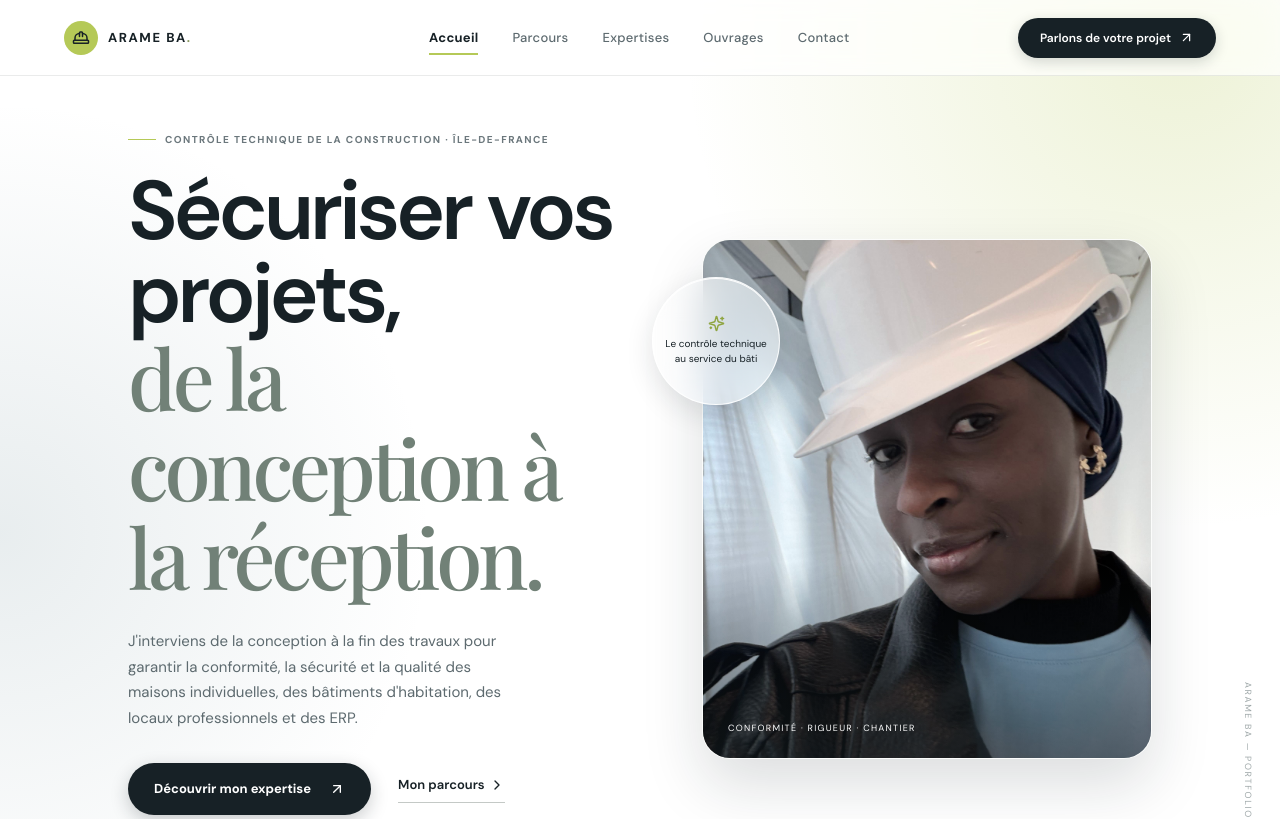
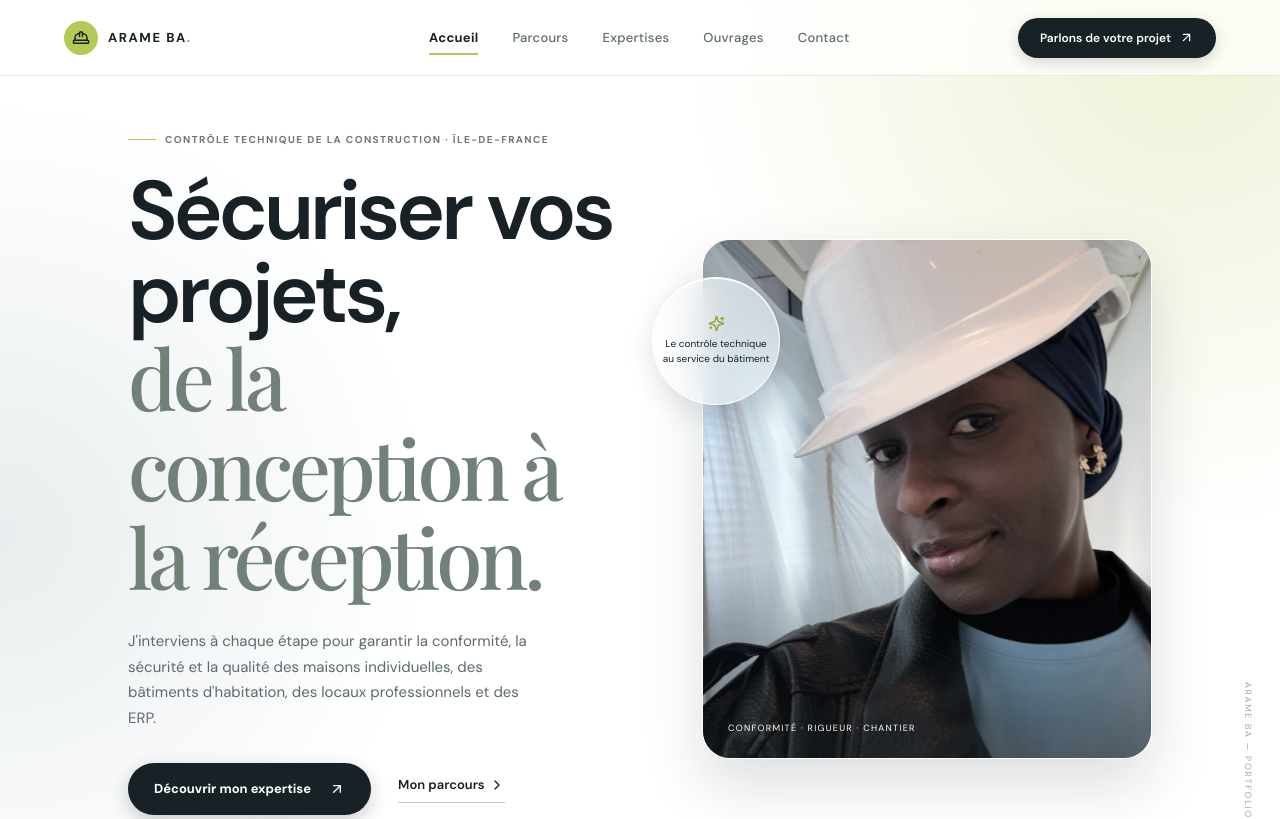
Before and after one commit to Faith-time/arame-ba-portfolio, a React (Vite) app: page / in a window 1280 px wide. Shown: the top 819 px of the page. Built offline with nearby package versions, Linux system fonts and the light colour scheme; a web font is replaced by a local one.

Commit message:
FINAL REFONT 8

```diff
--- a/src/App.tsx
+++ b/src/App.tsx
@@ -18,7 +18,6 @@ import {
   Menu,
   MoveUpRight,
   Phone,
-  Plus,
   Ruler,
   Send,
   Sparkles,
@@ -68,8 +67,8 @@ const currentPhases = [
   {
     title: 'Réalisation',
     items: [
-      'Examen des documents d\u2019exécution (plans de fondations, de structure, de cloisonnement, de revêtements, etc.) sur fiches d\u2019examen de documents (FED), avec un avis favorable, défavorable, suspendu, hors mission ou sans objet selon le dossier.',
-      'Visites de suivi des travaux sur chantier, puis rédaction d\u2019une fiche de visite (FVC) formulant un avis favorable, suspendu ou défavorable selon les constats effectués',
+      'Examen des différents dossiers techniques liés aux fondations, à la structure, au cloisonnement, aux revêtements, à la ventilation et à la plomberie, sur fiches d\u2019examen de documents (FED), avec un avis favorable, défavorable, suspendu, hors mission ou sans objet selon le dossier.',
+      'Visites de suivi des travaux sur chantier, puis rédaction d\u2019une fiche de visite (FVC) formulant un avis favorable, suspendu ou défavorable selon les constats effectués.',
     ],
   },
   {
@@ -148,8 +147,8 @@ const phaseCards = [
   {
     icon: Ruler,
     title: 'Documents d\u2019exécution et travaux',
-    text: 'J\u2019examine les plans de fondations, de structure, de cloisonnement, de revêtements, etc., puis je suis les travaux lors de visites sur chantier.',
-    tags: ['Fiches d\u2019examen (FED)', 'Visites de suivi (FVC)', 'etc.'],
+    text: 'J\u2019examine les différents dossiers techniques liés aux fondations, à la structure, au cloisonnement, aux revêtements, à la ventilation et à la plomberie, et j\u2019assure le suivi de la réalisation des travaux à travers des visites sur chantier.',
+    tags: ['Fiches d\u2019examen (FED)', 'Visites de suivi (FVC)'],
   },
   {
     icon: ClipboardCheck,
@@ -161,38 +160,47 @@ const phaseCards = [
 
 /* ---------------------------------------------------------------
    OUVRAGES
+   Le même processus s'applique à toutes les familles d'ouvrages,
+   avec l'attestation d'accessibilité PMR partout.
    --------------------------------------------------------------- */
+const processTags = [
+  'Rapport initial',
+  'Examen des documents d\u2019exécution',
+  'Visites de suivi',
+  'Rapport final',
+];
+
 const ouvrages = [
   {
     icon: HomeIcon,
     title: 'Maisons individuelles',
     kind: 'Habitat individuel',
-    text: 'Un contrôle technique suivi de la conception à la fin des travaux, du rapport initial au rapport final.',
-    tags: ['Rapport initial', 'Documents d\u2019exécution', 'Visites de suivi', 'Rapport final'],
+    text: 'Un contrôle technique suivi de la conception à la fin des travaux, du rapport initial au rapport final, avec attestation d\u2019accessibilité PMR.',
+    tags: [...processTags, 'Attestation PMR'],
     tone: 'tone-sand',
   },
   {
     icon: Building2,
     title: 'Bâtiments d\u2019habitation',
     kind: 'Habitation',
-    text: 'Contrôle technique des bâtiments d\u2019habitation, avec rédaction des attestations d\u2019accessibilité PMR.',
-    tags: ['Conformité', 'Attestation PMR'],
+    text: 'Contrôle technique des bâtiments d\u2019habitation, du rapport initial au rapport final, avec rédaction des attestations d\u2019accessibilité PMR.',
+    tags: [...processTags, 'Conformité', 'Attestation PMR'],
     tone: 'tone-blue',
   },
   {
     icon: BriefcaseBusiness,
     title: 'Bâtiments à usage professionnel',
     kind: 'Code du travail',
-    text: 'Bâtiments à usage professionnel, supérieurs et inférieurs à 8 mètres : vérification de la conformité et attestations d\u2019accessibilité PMR.',
-    tags: ['Conformité', 'Attestation PMR'],
+    text: 'Bâtiments à usage professionnel, supérieurs et inférieurs à 8 mètres : contrôle technique du rapport initial au rapport final, vérification de la conformité et attestations d\u2019accessibilité PMR.',
+    tags: [...processTags, 'Conformité', 'Attestation PMR'],
     tone: 'tone-sage',
   },
   {
     icon: Users,
     title: 'Établissements recevant du public',
     kind: 'ERP',
-    text: 'Contrôle technique des ERP, attestations d\u2019accessibilité PMR et, selon le classement, rapport de vérification réglementaire après travaux.',
-    tags: ['Attestation PMR', 'RVRAT'],
+    text: 'Contrôle technique des ERP, du rapport initial au rapport final, attestations d\u2019accessibilité PMR et, selon le classement, rapport de vérification réglementaire après travaux.',
+    tags: [...processTags, 'Attestation PMR', 'RVRAT'],
     tone: 'tone-dark',
   },
 ];
@@ -299,12 +307,12 @@ function Home({ navigate }: { navigate: (page: Page) => void }) {
     <section className="hero section-pad">
       <div className="hero-copy">
         <p className="eyebrow"><span className="eyebrow-line" /> Contrôle technique de la construction · Île-de-France</p>
-<h1>Sécuriser vos projets,<br /><em>de la conception à la réception.</em></h1>
-        <p className="hero-text">J'interviens de la conception à la fin des travaux pour garantir la conformité, la sécurité et la qualité des maisons individuelles, des bâtiments d'habitation, des locaux professionnels et des ERP.</p>
+        <h1>Sécuriser vos projets,<br /><em>de la conception à la réception.</em></h1>
+        <p className="hero-text">J'interviens à chaque étape pour garantir la conformité, la sécurité et la qualité des maisons individuelles, des bâtiments d'habitation, des locaux professionnels et des ERP.</p>
         <div className="hero-actions"><button className="button button-dark" onClick={() => navigate('expertise')}>Découvrir mon expertise <ArrowUpRight size={16} /></button><button className="text-link" onClick={() => navigate('about')}>Mon parcours <ChevronRight size={16} /></button></div>
         <div className="cv-actions"><a className="cv-link" href="/cv-arame-ba.pdf" target="_blank" rel="noreferrer"><ExternalLink size={15} /> Consulter le CV</a><a className="cv-link cv-download" href="/cv-arame-ba.pdf" download="CV-Arame-BA.pdf"><Download size={15} /> Télécharger le CV</a></div>
       </div>
-      <div className="hero-visual"><div className="hero-image-wrap"><img src={portraitUrl} alt="Portrait d'Arame BA, ingénieure en contrôle technique de la construction" /><div className="image-caption"><span>Conformité · rigueur · chantier</span></div></div><div className="floating-stamp"><Sparkles size={17} /><span>Le contrôle technique<br />au service du bâti</span></div></div>
+      <div className="hero-visual"><div className="hero-image-wrap"><img src={portraitUrl} alt="Portrait d'Arame BA, ingénieure en contrôle technique de la construction" /><div className="image-caption"><span>Conformité · rigueur · chantier</span></div></div><div className="floating-stamp"><Sparkles size={17} /><span>Le contrôle technique<br />au service du bâtiment</span></div></div>
       <div className="hero-side-note">ARAME BA <span>—</span> PORTFOLIO 2026</div>
     </section>
 
@@ -320,7 +328,8 @@ function Home({ navigate }: { navigate: (page: Page) => void }) {
       <div className="manifesto-grid">
         <h2>Garantir la conformité, <span>à chaque étape.</span></h2>
         <div>
-<p>Ingénieure spécialisée en contrôle technique de la construction, j'analyse les dossiers de conception, j'examine les documents d'exécution et je suis le chantier jusqu'à la réception, pour sécuriser chaque projet du premier plan à la dernière visite. Rigoureuse, impliquée et dotée d'un bon sens de l'analyse, je m'investis pleinement dans chacune de mes missions.</p>          <button className="text-link" onClick={() => navigate('about')}>En savoir plus <ChevronRight size={16} /></button>
+          <p>Ingénieure spécialisée en contrôle technique de la construction, j'analyse les dossiers de conception, j'examine les documents d'exécution et je suis le chantier jusqu'à la réception, pour sécuriser chaque projet du premier plan à la dernière visite. Rigoureuse, impliquée et dotée d'un bon sens de l'analyse, je m'investis pleinement dans chacune de mes missions.</p>
+          <button className="text-link" onClick={() => navigate('about')}>En savoir plus <ChevronRight size={16} /></button>
         </div>
       </div>
     </section>
@@ -390,7 +399,7 @@ function About({ navigate }: { navigate: (page: Page) => void }) {
     <div className="about-layout">
       <aside className="profile-card">
         <div className="profile-image"><img src={portraitUrl} alt="Portrait d'Arame BA" /></div>
-        <p className="quote">« Rigoureuse, impliquée, avec un bon sens de l'analyse. »</p>
+        <p className="quote">«&nbsp;Rigoureuse, impliquée, avec un bon sens de l'analyse.&nbsp;»</p>
         <div className="profile-meta">
           <span><MapPin size={14} /> Chelles, 77500</span>
           <span><Mail size={14} /> {email}</span>
@@ -522,10 +531,9 @@ function Ouvrages({ navigate }: { navigate: (page: Page) => void }) {
           <div className="tag-list">{tags.map((tag) => <span key={tag}>{tag}</span>)}</div>
         </article>
       ))}
-
     </div>
 
-    <div className="quote-banner"><Sparkles size={22} /><p>« Je m'investis pleinement dans chacune de mes missions. »</p><span>— Arame BA</span></div>
+    <div className="quote-banner"><Sparkles size={22} /><p>«&nbsp;Je m'investis pleinement dans chacune de mes missions.&nbsp;»</p><span>— Arame BA</span></div>
     <div className="page-next"><span>Suivant</span><button onClick={() => navigate('contact')}>Me contacter <ArrowUpRight size={16} /></button></div>
   </div>;
 }
```
